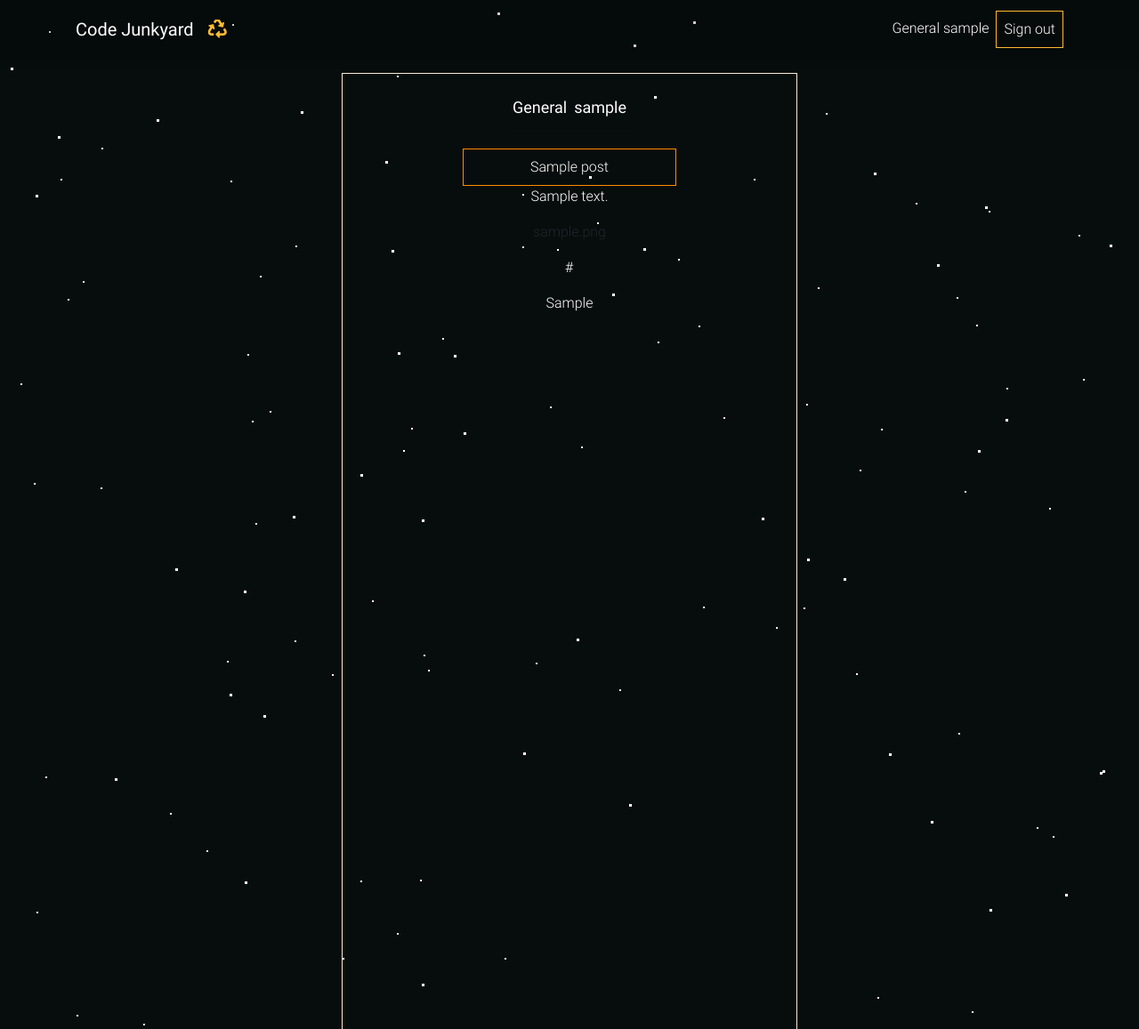
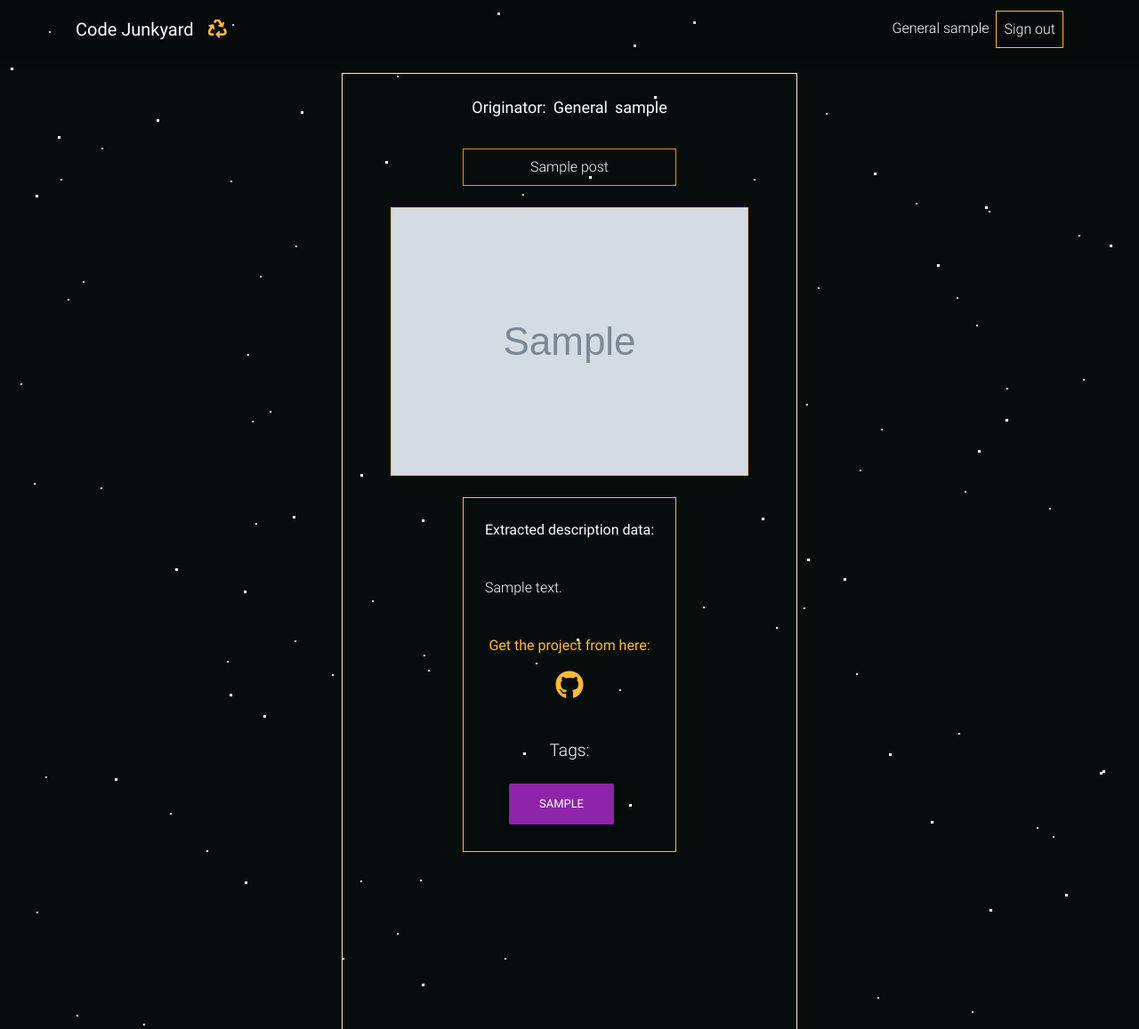
Before and after one commit to julkascript/code-junkyard, a Django app: page /post-details/1 in a window 1280 px wide. Shown: the top 1157 px of the page at 89% size. Run offline with Django 3.2, Linux system fonts and the light colour scheme; a user stored in the database is signed in; tables that the repository leaves empty hold one stand-in row (values such as "Sample post"); grey boxes marked "Sample" are stand-in pictures; some libraries are stand-ins or nearby versions.

Commit message:
create general logic of post-details page

```diff
--- a/core/views.py
+++ b/core/views.py
@@ -30,7 +30,8 @@ def post_create(req):
 def post_details(req, pk):
     user = req.user
     post = Post.objects.get(pk=pk)
+    tags = post.tags.split(", ")
     context = {
-        'user': user, 'post': post
+        'user': user, 'post': post, 'tags': tags
     }
     return render(req, 'post-details.html', context)
--- a/static/css/style.css
+++ b/static/css/style.css
@@ -270,3 +270,8 @@ html {
 #post-title {
     margin: .5rem 0;
 }
+
+#all-tags {
+    font-size: larger;
+    color: white;
+}
--- a/templates/post-details.html
+++ b/templates/post-details.html
@@ -16,31 +16,54 @@
     <div id='stars2'></div>
     <div id='stars3'></div>
     <div class="container" id="recycle-post-container">
-        {% include 'shared/title-and-user.html' %}
+        <div id="user-title" class="d-flex justify-content-center">
+            <p class="text-center mt-4 mr-2 font-weight-normal" id="title-title-user">Originator: </p>
+            <p class="text-center mt-4 mr-2 font-weight-normal" id="title-title-user">General</p>
+            <p id="user-username" class="text-center mt-4 font-weight-normal">
+                {{ post.creator }}
+            </p>
+        </div>
+        <hr id="hr-bar">
         {#        <div id="solar">#}
         {#            <div id="sun"></div>#}
         {#            <div id="mercury-orbit">#}
         {#                <div id="mercury"></div>#}
         {#            </div>#}
         {#        </div>#}
-        <div id="title-wrapper" class="">
+        <div id="title-wrapper" class="mb-lg-4">
             <p class="text-center" id="post-title">{{ post.title }}</p>
         </div>
 
-        <p id="post-description">
-            {{ post.description }}
+        <div class="mb-lg-4 border border-warning">
+            <img src="{{ post.image.url }}" alt="no image" class="img-fluid">
+        </div>
+
+        <div id="post-description" class="d-block border border-warning p-4 text-center">
+            <p class="mb-4 font-weight-normal">Extracted description data:</p>
+            <hr>
+            <p class="text-justify">{{ post.description }}</p>
+            <p class="mb-4 font-weight-normal"></p>
+            <hr>
+            <p class="text-warning font-weight-normal">Get the project from here:</p>
+            <a href="{{ post.git_link }}" class="m-auto" target="_blank"><i
+                    class="fab fa-github fa-2x text-warning"></i></a>
+            <hr>
+            {% if post.tags %}
+                <div id="tags-group" class="text-white mt-4 text-center">
+                    <p id="all-tags">Tags:</p>
+                    <div class="d-inline-flex">
+                        {% for tag in tags %}
+                            <div class="mr-4 d-flex btn btn-purple">
+                                {{ tag }}
+                            </div>
+                        {% endfor %}
+                    </div>
+                </div>
+            {% else %}
+                <p id="all-tags">
+                    The creator hasn't specified any tags.
                 </p>
-
-        <p id="post-image">
-            {{ post.image }}
-        </p>
-
-        <p id="post-git">
-            {{ post.git_link }}
-        </p>
-
-        <p id="post-tags">
-            {{ post.tags }}
-        </p>
+            {% endif %}
+        </div>
     </div>
 {% endblock %}
```
Also changed, not shown: templates/post-create.html (+0 -12 lines), media/images/110.jpg (added). Lines whose indentation alone changed are shown as unchanged.
